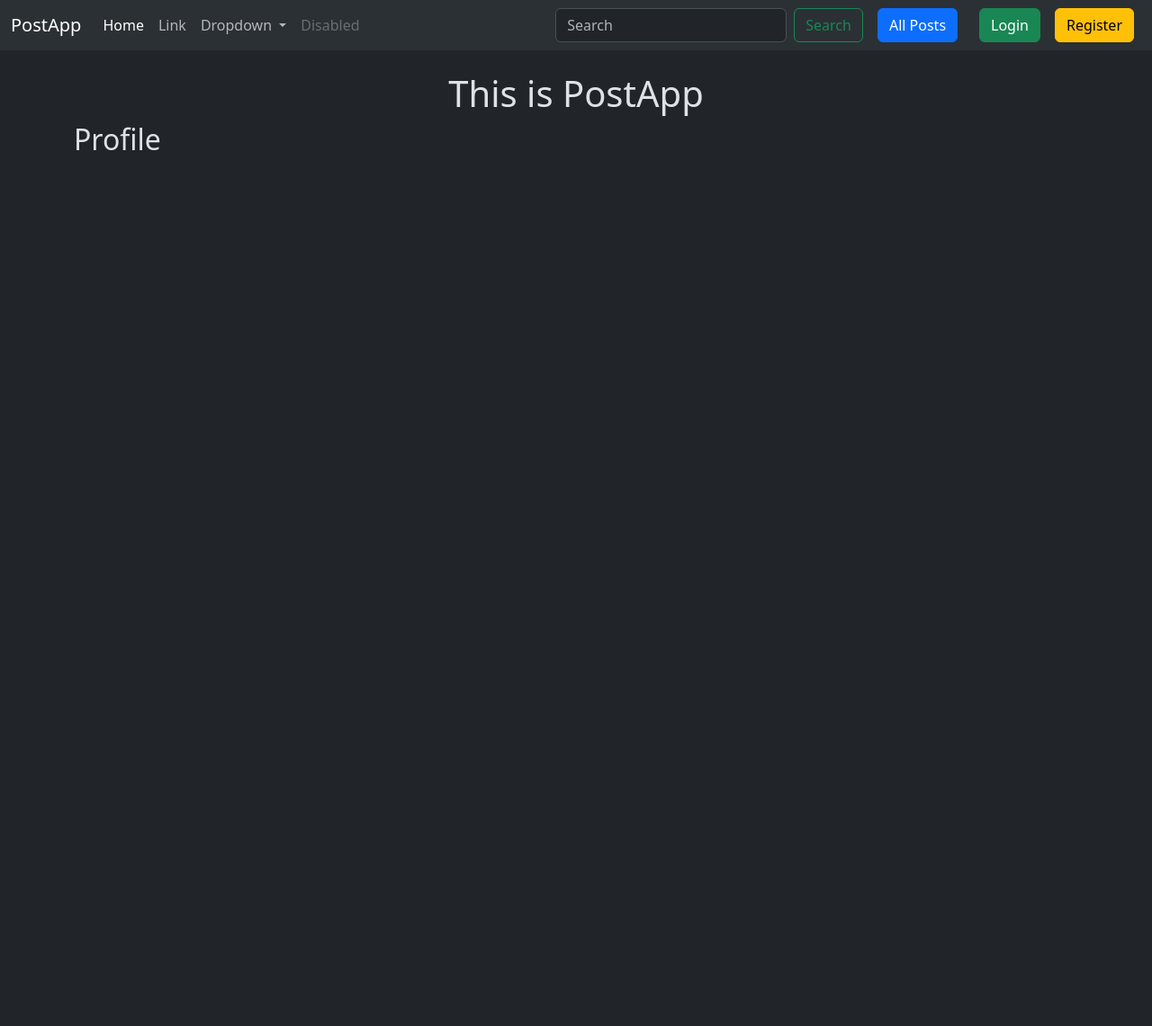
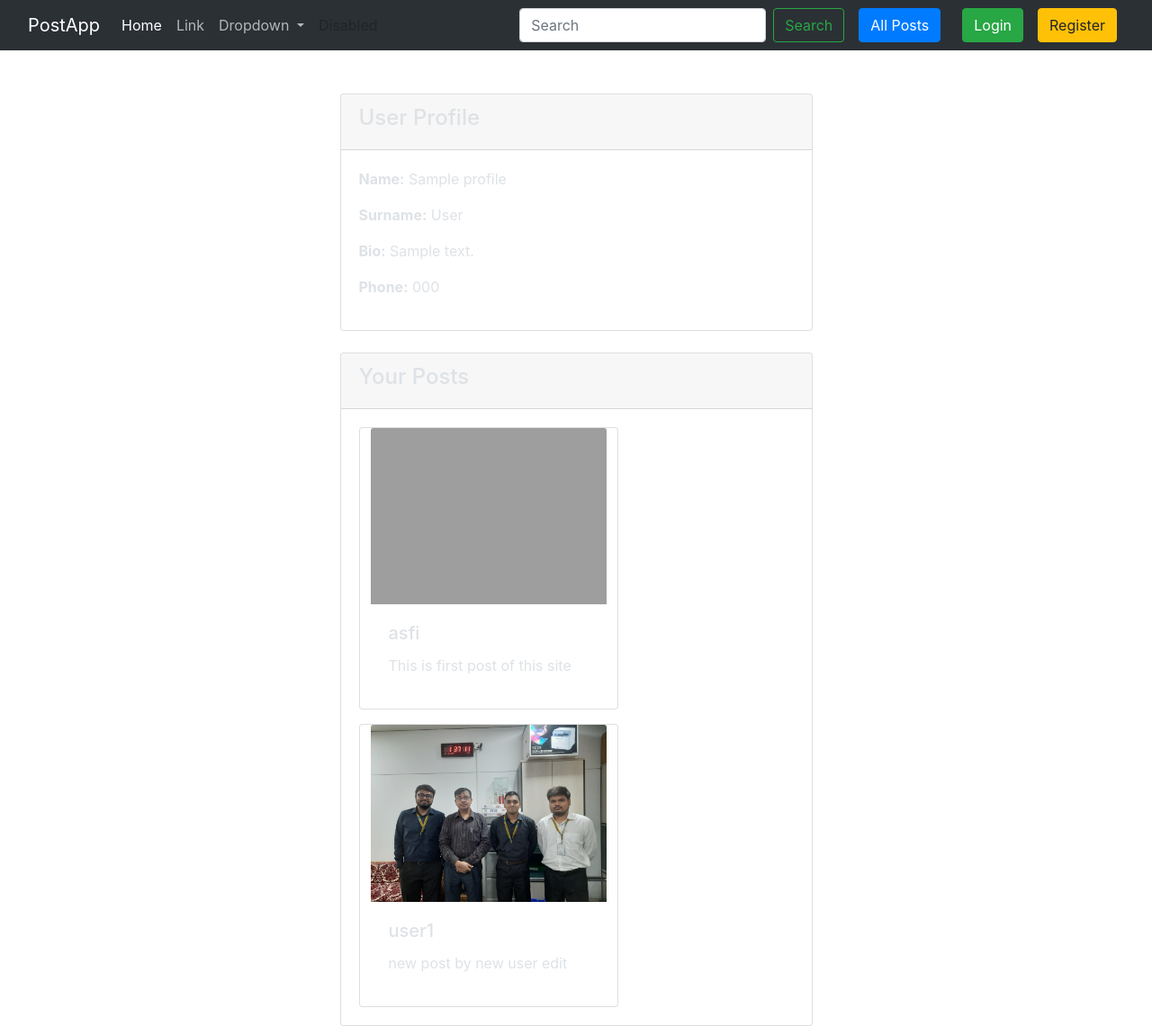
Before and after one commit to Asfii-115/Django-Practice-Site, a Django app: template postapp/post/templates/profile.html in a window 1280 px wide. Shown: the whole page at 90% size. Before the commit the page ends 167 px from the top, so only its background shows below. Run offline with Django 4.2, Linux system fonts and the light colour scheme; the template is opened without the code that fills it: values that come from a table or form of the project are taken from there, others are empty; data comes from the database, SQL or seed files in the repository; tables that the repository leaves empty hold one stand-in row (values such as "Sample post"); some libraries are stand-ins or nearby versions; grey boxes are pictures that could not be loaded.

Commit message:
profile view

```diff
--- a/postapp/post/templates/profile.html
+++ b/postapp/post/templates/profile.html
@@ -1,7 +1,73 @@
-{% extends "layout.html" %}
+{% extends "layout.html" %} {% block content %}
+<!DOCTYPE html>
+<html lang="en">
+  <head>
+    <meta charset="UTF-8" />
+    <meta name="viewport" content="width=device-width, initial-scale=1.0" />
+    <title>Profile</title>
+    <link
+      href="https://maxcdn.bootstrapcdn.com/bootstrap/4.0.0/css/bootstrap.min.css"
+      rel="stylesheet"
+    />
+  </head>
+  <body>
+    <div class="container mt-5">
+      <div class="row">
+        <div class="col-md-6 offset-md-3">
+          <div class="card">
+            <div class="card-header">
+              <h4>User Profile</h4>
+            </div>
+            <div class="card-body">
+              <p><strong>Name:</strong> {{ profile.name }}</p>
+              <p><strong>Surname:</strong> {{ profile.surname }}</p>
+              <p><strong>Bio:</strong> {{ profile.bio }}</p>
+              <p><strong>Phone:</strong> {{ profile.phone }}</p>
+            </div>
+          </div>
 
-{% block content %}
-<h1 class='text-center mt-4'>This is PostApp</h1>
-<h2 >Profile</h2>
+          <div class="card mt-4">
+            <div class="card-header">
+              <h4>Your Posts</h4>
+            </div>
+            <div class="card-body">
+              <ul class="list-group">
+                <div class="container row gap-3">
+                  {% for post in posts %}
+                  <div class="card" style="width: 18rem">
+                    <img
+                      src="{{post.photo.url}}"
+                      class="card-img-top"
+                      alt="..."
+                    />
+                    <div class="card-body">
+                      <h5 class="card-title">{{post.user.username}}</h5>
+                      <p class="card-text">{{post.text}}</p>
+                      <div class="d-flex justify-content-between">
+                        {% if post.user == user %}
+                        <a
+                          href="{% url 'post_edit' post.id %}"
+                          class="btn btn-secondary"
+                          >Edit</a
+                        >
+                        <a
+                          href="{% url 'post_delete' post.id %}"
+                          class="btn btn-danger"
+                          >Delete</a
+                        >
+                        {% endif %}
+                      </div>
+                    </div>
+                  </div>
+                  {% endfor %}
+                </div>
+              </ul>
+            </div>
+          </div>
+        </div>
+      </div>
+    </div>
+  </body>
+</html>
 
 {% endblock %}
```
Also changed, not shown: postapp/post/views.py (+25 -2 lines).
